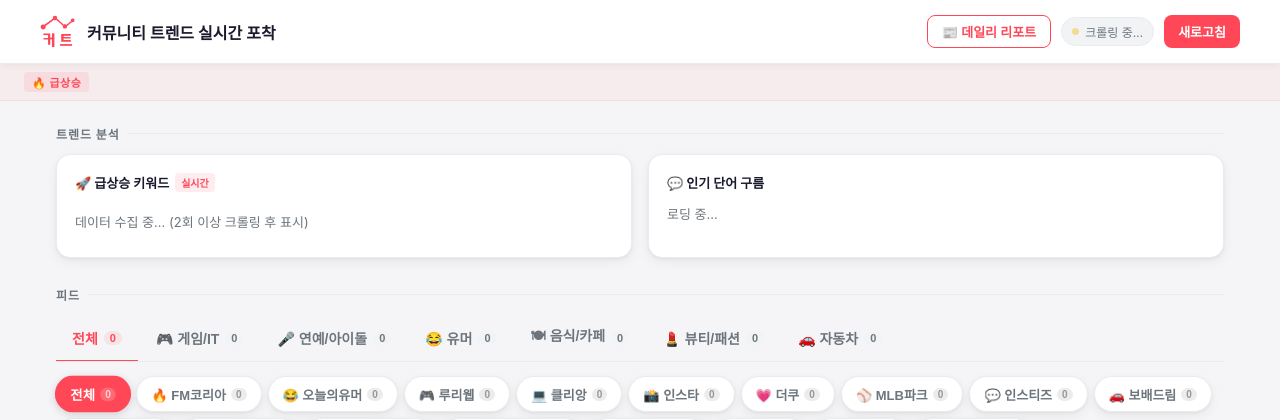
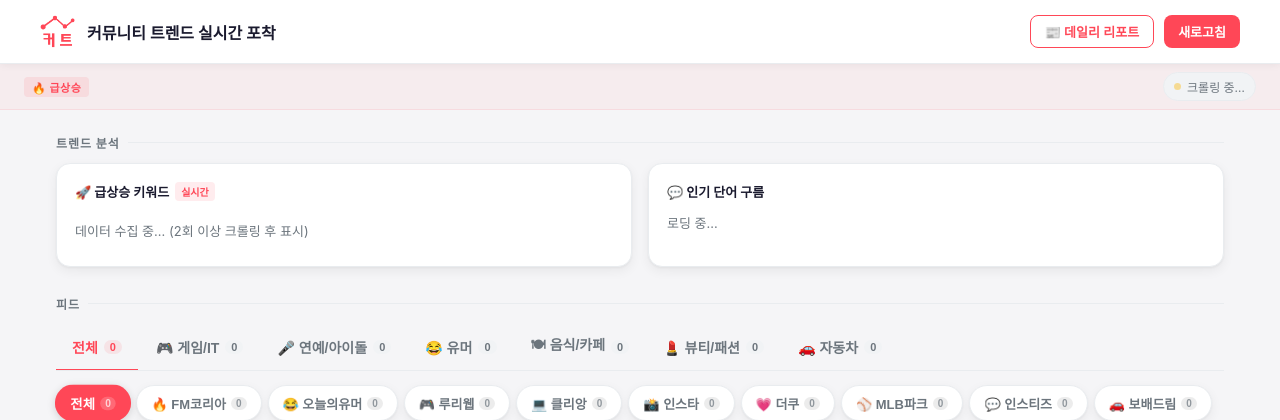
Before and after one commit to gumoyaz/korean-community-crawler, a Flask app: page / in a window 1280 px wide. Shown: the top 420 px of the page. Run offline with Flask 3, Linux system fonts and the light colour scheme; data that the repository does not hold is empty.

Commit message:
fix: 마지막 갱신 배지를 급상승 티커 라인으로 이동, 스테일 미디어쿼리 제거
Co-Authored-By: Claude Sonnet 4.6 <noreply@anthropic.com>

```diff
--- a/templates/index.html
+++ b/templates/index.html
@@ -115,7 +115,6 @@
     border-bottom: 1px solid rgba(255,71,87,0.1);
     padding: 8px 24px;
     display: flex; align-items: center; gap: 12px;
-    overflow: hidden;
   }
   .ticker-label {
     font-size: 11px; font-weight: 700;
@@ -538,7 +537,6 @@
 
   @media (max-width: 640px) {
     .ticker-wrap { display: none; }
-    .header-right .status-badge { display: none; }
     main { padding: 16px 12px; }
     .src-chips {
       flex-wrap: nowrap;
@@ -561,10 +559,6 @@
     </a>
     <div class="header-right">
       <a href="/daily" class="nav-link-outline">📰 데일리 리포트</a>
-      <div class="status-badge">
-        <div class="status-dot" id="status-dot"></div>
-        <span id="status-text">로딩 중…</span>
-      </div>
       <button class="refresh-btn" id="refresh-btn" onclick="manualRefresh()">새로고침</button>
     </div>
   </div>
@@ -577,6 +571,10 @@
     <div class="ticker-scroll" id="ticker">
       <span class="ticker-item"><span class="arrow">▲</span> 로딩 중...</span>
     </div>
+  </div>
+  <div class="status-badge">
+    <div class="status-dot" id="status-dot"></div>
+    <span id="status-text">로딩 중…</span>
   </div>
 </div>
 
```
